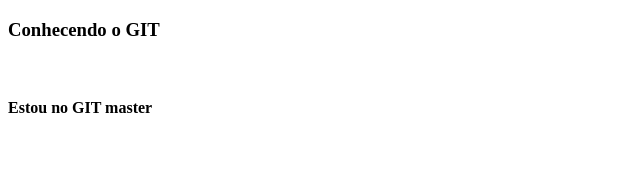
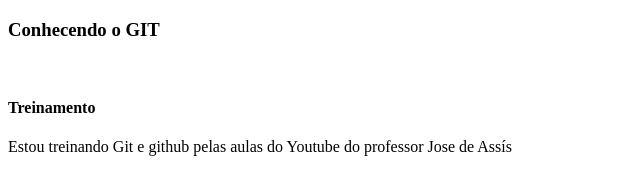
Before and after one commit to Gwolner/ComandosGit, a plain HTML site: page index.html in a window 1280 px wide. Shown: the whole page, without its empty margins (0-640 px from the left). Drawn offline with Linux system fonts and the light colour scheme.

Commit message:
Treinamento git e github

```diff
--- a/index.html
+++ b/index.html
@@ -6,7 +6,12 @@
 <body>
 	<h3>Conhecendo o GIT</h3>
 	</br>
-	<h4>Estou no GIT master</h4>
+	<h4>Treinamento</h4>
 
+	Estou treinando
+	Git e github pelas
+	aulas do Youtube
+	do professor
+	Jose de Assís
 </body>
 </html>
```
